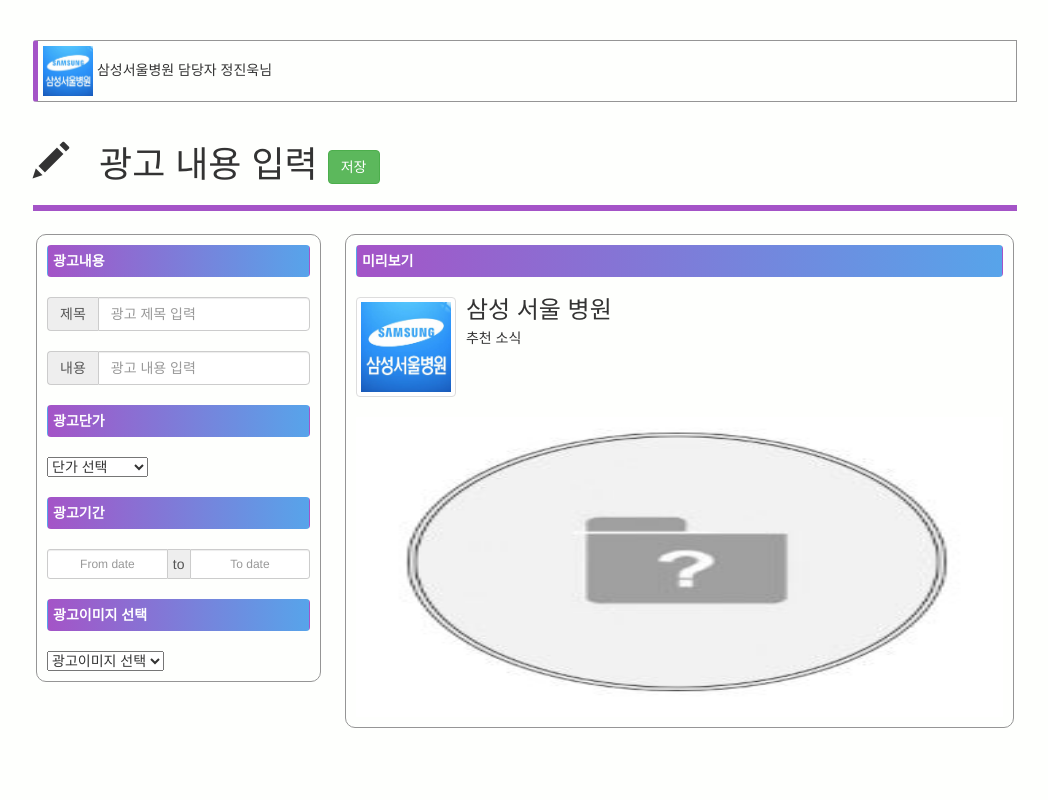
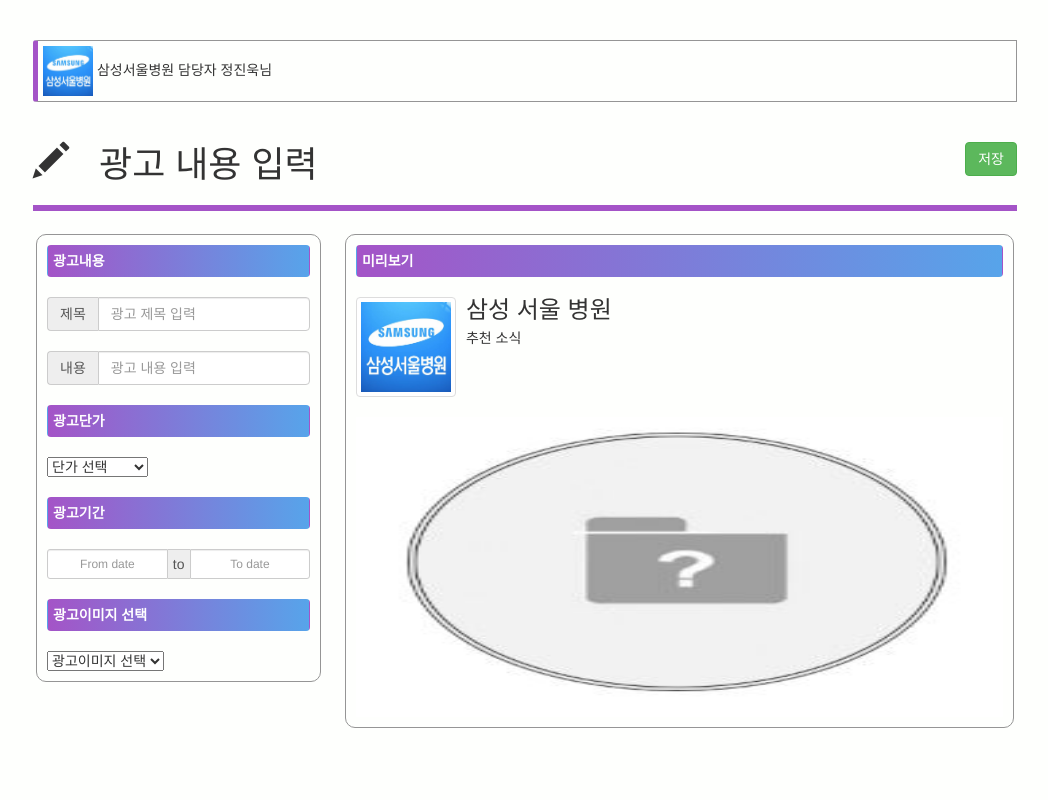
Before and after one commit to bargarock/mobile_ad, a website: page views/setAdver.html in a window 1280 px wide. Shown: the top 800 px of the page, without its empty margins (115-1163 px from the left). Drawn offline with nearby package versions, Linux system fonts and the light colour scheme.

Commit message:
저장버튼 위치변경
저장버튼 위치변경

```diff
--- a/views/setAdver.html
+++ b/views/setAdver.html
@@ -82,7 +82,7 @@
 		<h1>
 			<span class="glyphicon glyphicon-pencil" aria-hidden="true"></span>
 			&nbsp;&nbsp;광고 내용 입력
-			<span><button type="button" class="btn btn-success" onclick="submit();">저장</button></span>
+			<span><button type="button" class="btn btn-success" onclick="submit();" style="float: right">저장</button></span>
 		</h1>
 		<hr>
 
```
